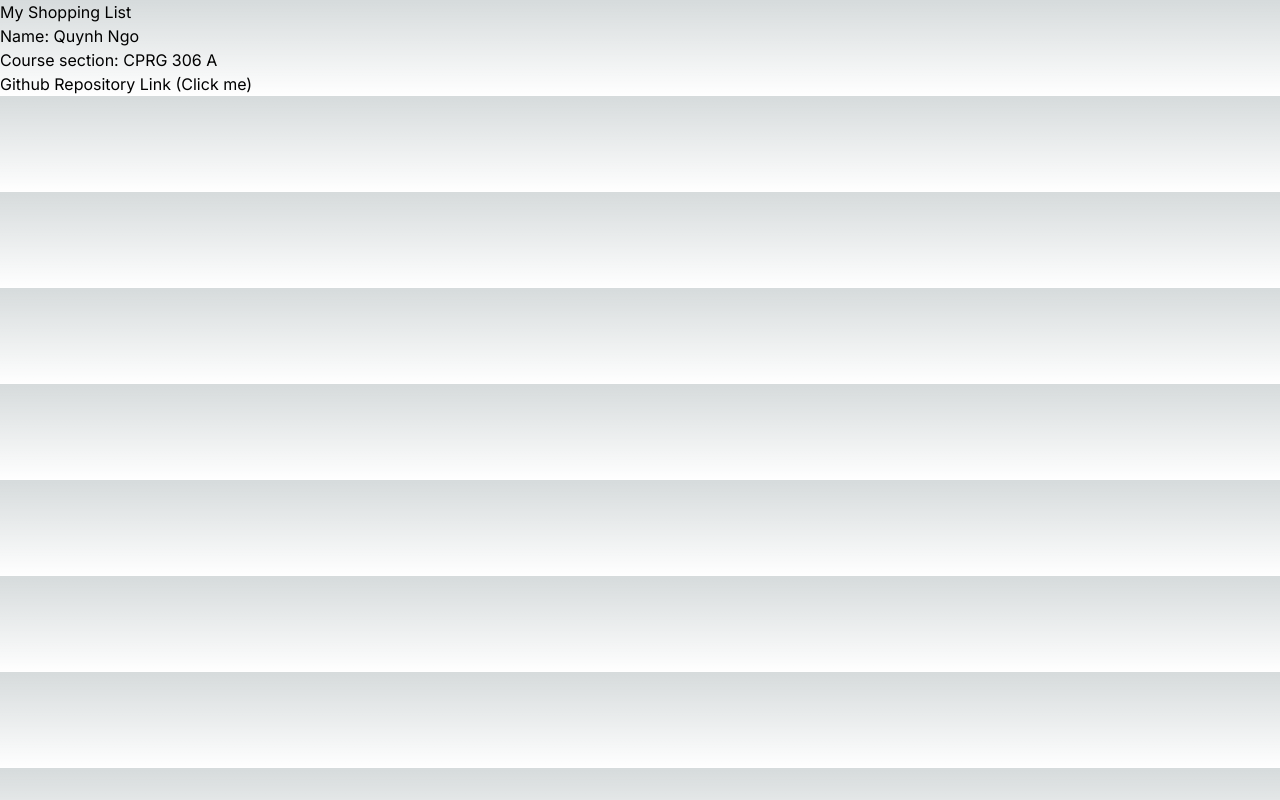
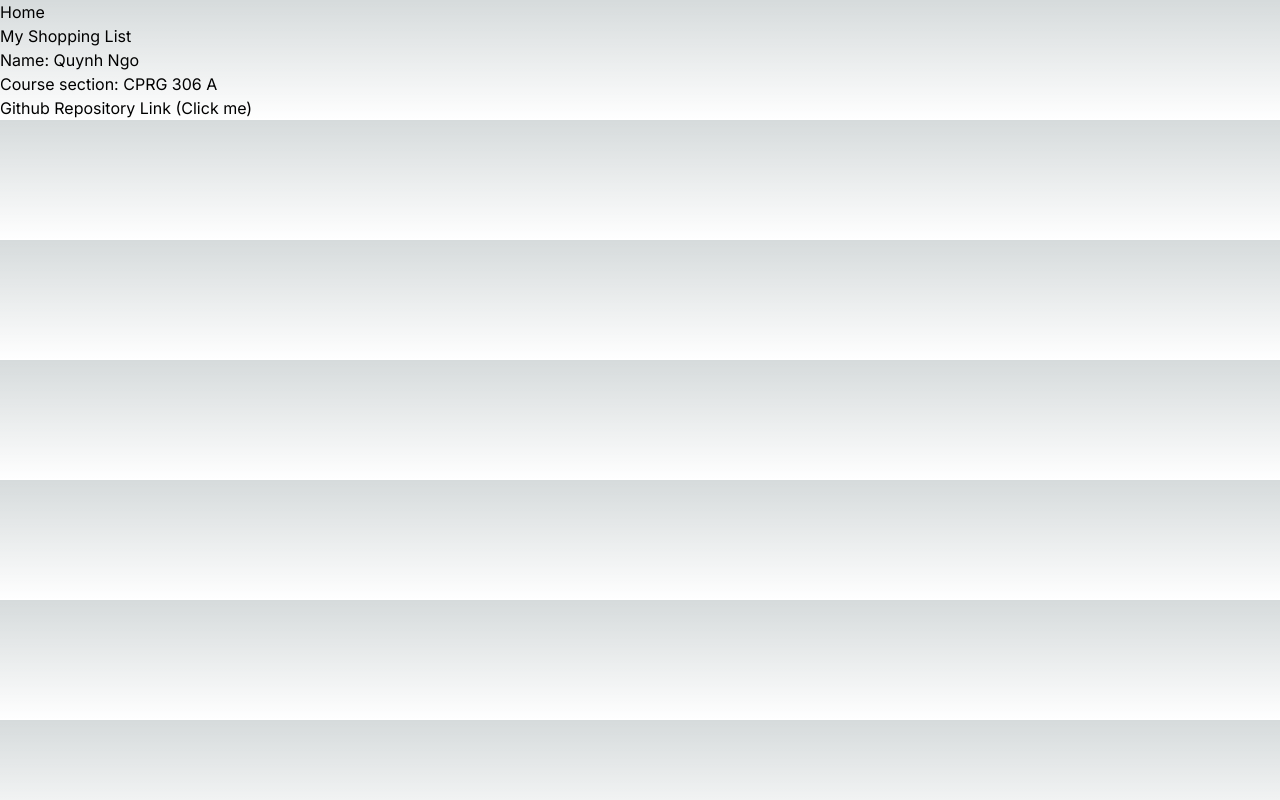
Before and after one commit to Ever-QN/cprg306-assignments, a Next.js app: page /week2 in a window 1280 px wide. Built offline with nearby package versions, Linux system fonts and the light colour scheme.

Commit message:
change class to className, add route back to home

```diff
--- a/app/week2/page.js
+++ b/app/week2/page.js
@@ -1,8 +1,10 @@
+import Link from "next/link";
 import StudentInfo from "../StudentInfo";
 
 export default function Page() {
     return (
-        <div class='week-two'>
+        <div className='week-two'>
+            <p><Link href='/'>Home</Link></p>
             <h1>My Shopping List</h1>
             <StudentInfo/>
         </div>
```
